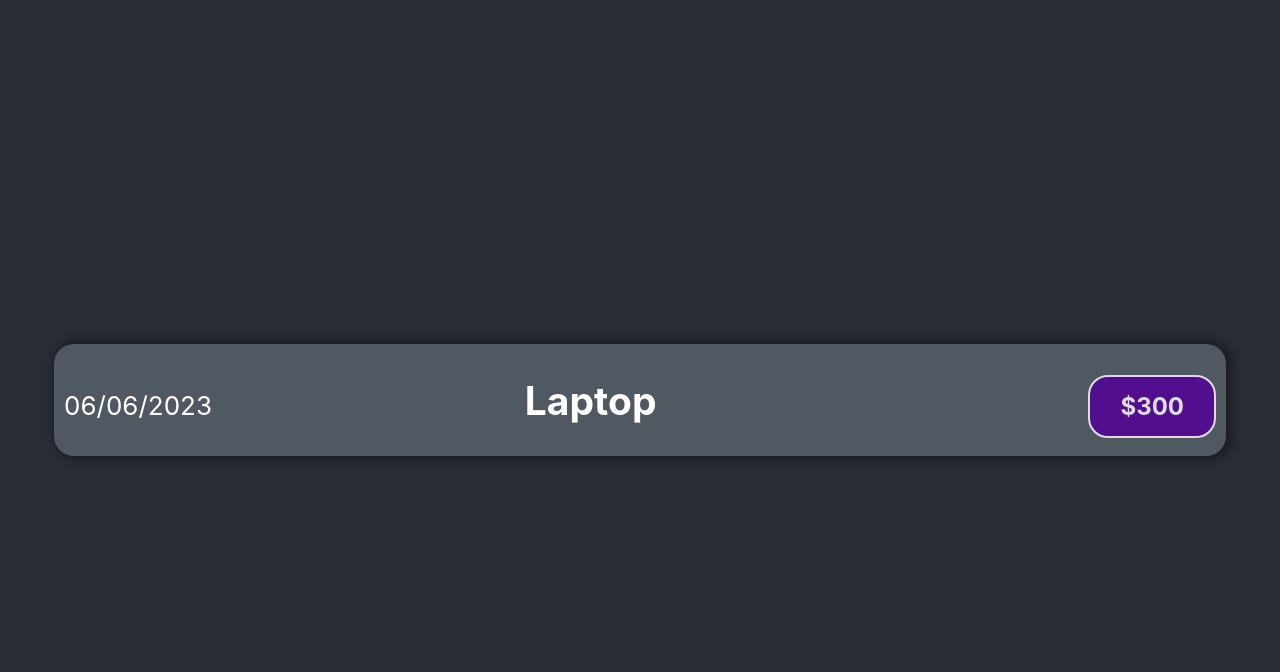
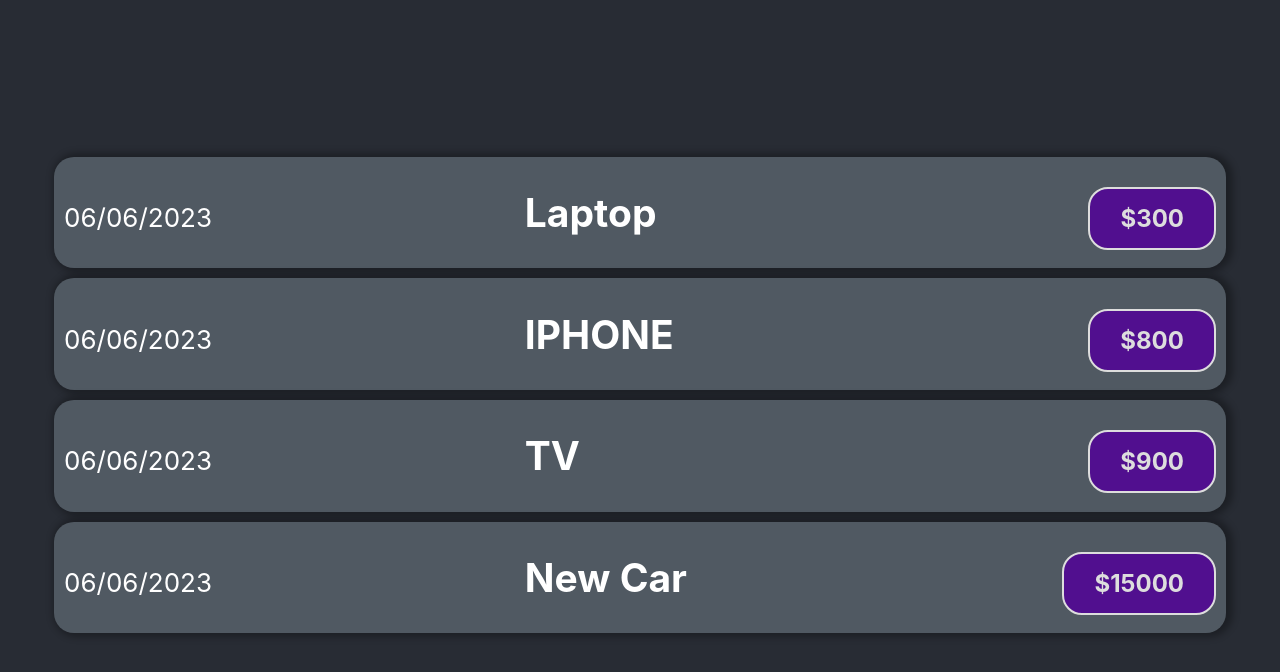
Before and after one commit to Moslihbadr/react-practice, a React (Create React App) app: page / in a window 1280 px wide. Shown: the top 672 px of the page. Built offline with nearby package versions, Linux system fonts and the light colour scheme.

Commit message:
props practice

```diff
--- a/src/App.js
+++ b/src/App.js
@@ -1,12 +1,58 @@
-import './App.css';
-import ExpenseItem from './components/ExpenseItem'
+import "./App.css";
+import ExpenseItem from "./components/ExpenseItem";
 
 function App() {
+  const options = { year: "numeric", month: "2-digit", day: "2-digit" };
+  const expenses = [
+    {
+      date: new Date().toLocaleDateString("en-US", options),
+      title: "Laptop",
+      amount: 300,
+    },
+    {
+      date: new Date().toLocaleDateString("en-US", options),
+      title: "IPHONE",
+      amount: 800,
+    },
+    {
+      date: new Date().toLocaleDateString("en-US", options),
+      title: "TV",
+      amount: 900,
+    },
+    {
+      date: new Date().toLocaleDateString("en-US", options),
+      title: "New Car",
+      amount: 15000,
+    },
+  ];
   return (
-    <div className='App'>
-      <ExpenseItem></ExpenseItem>
+    <div className="App">
+      <ExpenseItem
+        date={expenses[0].date}
+        title={expenses[0].title}
+        amount={expenses[0].amount}
+      >
+      </ExpenseItem>
+      <ExpenseItem
+        date={expenses[1].date}
+        title={expenses[1].title}
+        amount={expenses[1].amount}
+      >
+      </ExpenseItem>
+      <ExpenseItem
+        date={expenses[2].date}
+        title={expenses[2].title}
+        amount={expenses[2].amount}
+      >
+      </ExpenseItem>
+      <ExpenseItem
+        date={expenses[3].date}
+        title={expenses[3].title}
+        amount={expenses[3].amount}
+      >
+      </ExpenseItem>
     </div>
   );
-};
+}
 
 export default App;
--- a/src/components/ExpenseItem.css
+++ b/src/components/ExpenseItem.css
@@ -7,6 +7,7 @@
   padding: 0 10px;
   border-radius: 20px;
   box-shadow: 3px 0px 7px 4px rgba(0, 0, 0, 0.3);
+  margin-bottom: 10px;
 }
 
 .expenseItem-description {
--- a/src/components/ExpenseItem.js
+++ b/src/components/ExpenseItem.js
@@ -1,16 +1,12 @@
 import './ExpenseItem.css'
 
-function ExpenseItem() {
-  const expenseDate = new Date();
-  const expenseTitle = 'Laptop';
-  const expenseAmount = 300;
-  const options = { year: 'numeric', month: '2-digit', day: '2-digit' };
+function ExpenseItem(props) {
   return (
     <div className="expenseItem">
-      <div>{expenseDate.toLocaleDateString("en-US", options)}</div>
+      <div>{props.date}</div>
       <div className='expenseItem-description'>
-        <h2>{expenseTitle}</h2>
-        <div className='expenseItem-amount'>${expenseAmount}</div>
+        <h2>{props.title}</h2>
+        <div className='expenseItem-amount'>${props.amount}</div>
       </div>
     </div>
   );
```
